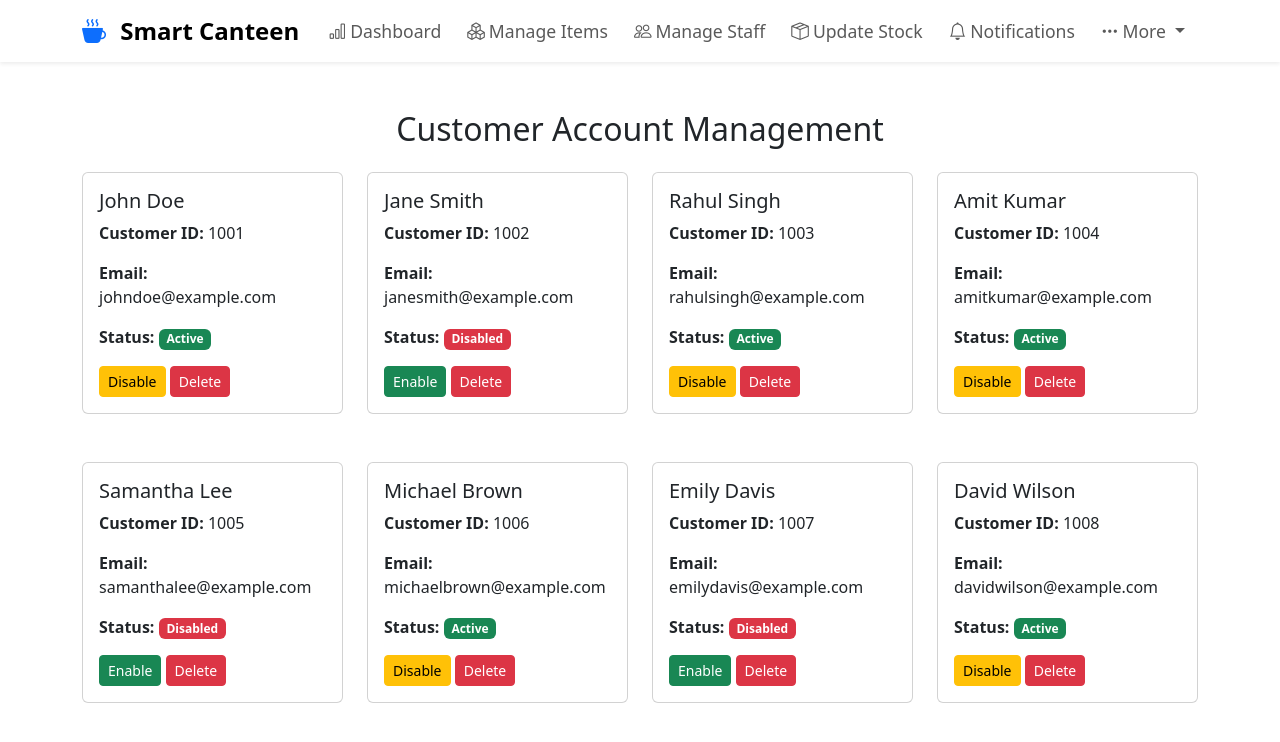
After one commit to alanandrewvarghese/SmartCanteen, a Django app: template staff/templates/manage_customers.html in a window 1280 px wide. The commit adds this page. Shown: the top 742 px of the page. Run offline with Django 5.2, Linux system fonts and the light colour scheme; the template is opened without the code that fills it, so the values that code supplies are empty; some libraries are stand-ins or nearby versions.

Commit message:
Add manage_customers.html

```diff
--- a/staff/templates/add_item.html
+++ b/staff/templates/add_item.html
@@ -87,7 +87,7 @@ body {
         <i class="bi bi-three-dots me-1"></i>More
     </a>
     <ul class="dropdown-menu dropdown-menu-end" aria-labelledby="navbarDropdown">
-        <li><a class="dropdown-item" href="{% url 'view_orders' %}"><i class="bi bi-person-lines-fill me-2"></i>Manage Customer</a></li>
+        <li><a class="dropdown-item" href="{% url 'manage_customers' %}"><i class="bi bi-person-lines-fill me-2"></i>Manage Customer</a></li>
         <li><a class="dropdown-item" href="{% url 'khattabook' %}"><i class="bi bi-journal me-2"></i>KhattaBook</a></li>
         <li><a class="dropdown-item" href="{% url 'raise_issue' %}"><i class="bi bi-clipboard-check me-2"></i>Daily Accounts</a></li>
         <li><a class="dropdown-item" href="{% url 'raise_issue' %}"><i class="bi bi-exclamation-triangle me-2"></i>Manage Issue</a></li>
--- a/staff/templates/add_staff.html
+++ b/staff/templates/add_staff.html
@@ -59,7 +59,7 @@ body {
         <i class="bi bi-three-dots me-1"></i>More
     </a>
     <ul class="dropdown-menu dropdown-menu-end" aria-labelledby="navbarDropdown">
-        <li><a class="dropdown-item" href="{% url 'view_orders' %}"><i class="bi bi-person-lines-fill me-2"></i>Manage Customer</a></li>
+        <li><a class="dropdown-item" href="{% url 'manage_customers' %}"><i class="bi bi-person-lines-fill me-2"></i>Manage Customer</a></li>
         <li><a class="dropdown-item" href="{% url 'khattabook' %}"><i class="bi bi-journal me-2"></i>KhattaBook</a></li>
         <li><a class="dropdown-item" href="{% url 'raise_issue' %}"><i class="bi bi-clipboard-check me-2"></i>Daily Accounts</a></li>
         <li><a class="dropdown-item" href="{% url 'raise_issue' %}"><i class="bi bi-exclamation-triangle me-2"></i>Manage Issue</a></li>
--- /dev/null
+++ b/staff/templates/manage_customers.html
@@ -0,0 +1,188 @@
+{% extends 'base.html' %}
+
+{% block title %}Manage Customer{% endblock title %}
+
+{% block style %}{%endblock style%}
+
+{% block navlinks %}
+
+
+<li class="nav-item">
+    <a class="nav-link " href="{% url 'staff_dashboard' %}">
+        <i class="bi bi-bar-chart me-1"></i>Dashboard
+    </a>
+</li>
+<li class="nav-item">
+    <a class="nav-link" href="{% url 'manage_item' %}">
+        <i class="bi bi-boxes me-1"></i>Manage Items
+    </a>
+</li>
+<li class="nav-item">
+    <a class="nav-link" href="{% url 'manage_staff' %}">
+        <i class="bi bi-people me-1"></i>Manage Staff
+    </a>
+</li>
+<li class="nav-item">
+    <a class="nav-link"  href="{% url 'update_stock' %}">
+        <i class="bi bi-box-seam me-1"></i>Update Stock
+
+    </a>
+</li>
+<li class="nav-item">
+    <a class="nav-link" href="{% url 'staff_notification' %}">
+        <i class="bi bi-bell me-1"></i>Notifications
+    </a>
+</li>
+<li class="nav-item dropdown">
+    <a class="nav-link dropdown-toggle" href="#" id="navbarDropdown" role="button" data-bs-toggle="dropdown" aria-expanded="false">
+        <i class="bi bi-three-dots me-1"></i>More
+    </a>
+    <ul class="dropdown-menu dropdown-menu-end" aria-labelledby="navbarDropdown">
+        <li><a class="dropdown-item active" aria-current="page" href="{% url 'manage_customers' %}"><i class="bi bi-person-lines-fill me-2"></i>Manage Customer</a></li>
+        <li><a class="dropdown-item" href="{% url 'khattabook' %}"><i class="bi bi-journal me-2"></i>KhattaBook</a></li>
+        <li><a class="dropdown-item" href="{% url 'raise_issue' %}"><i class="bi bi-clipboard-check me-2"></i>Daily Accounts</a></li>
+        <li><a class="dropdown-item" href="{% url 'raise_issue' %}"><i class="bi bi-exclamation-triangle me-2"></i>Manage Issue</a></li>
+        <li><hr class="dropdown-divider"></li>
+        <li><a class="dropdown-item" href="{% url 'app_logout' %}"><i class="bi bi-box-arrow-right me-2"></i>Logout</a></li>
+    </ul>
+</li>
+
+
+{% endblock navlinks %}
+
+{% block messages %}{% endblock messages %}
+
+{% block content %}
+
+<div class="container mt-5">
+    <h2 class="text-center mb-4">Customer Account Management</h2>
+
+    <!-- Slot 1: Premium Customers -->
+    <div class="mb-4">
+
+        <div class="row">
+            <!-- Customer 1 -->
+            <div class="col-md-3">
+                <div class="card mb-4">
+                    <div class="card-body">
+                        <h5 class="card-title">John Doe</h5>
+                        <p class="card-text"><strong>Customer ID:</strong> 1001</p>
+                        <p class="card-text"><strong>Email:</strong> johndoe@example.com</p>
+                        <p class="card-text"><strong>Status:</strong> <span class="badge bg-success">Active</span></p>
+                        <button class="btn btn-warning btn-sm">Disable</button>
+                        <button class="btn btn-danger btn-sm">Delete</button>
+                    </div>
+                </div>
+            </div>
+
+            <!-- Customer 2 -->
+            <div class="col-md-3">
+                <div class="card mb-4">
+                    <div class="card-body">
+                        <h5 class="card-title">Jane Smith</h5>
+                        <p class="card-text"><strong>Customer ID:</strong> 1002</p>
+                        <p class="card-text"><strong>Email:</strong> janesmith@example.com</p>
+                        <p class="card-text"><strong>Status:</strong> <span class="badge bg-danger">Disabled</span></p>
+                        <button class="btn btn-success btn-sm">Enable</button>
+                        <button class="btn btn-danger btn-sm">Delete</button>
+                    </div>
+                </div>
+            </div>
+
+            <!-- Customer 3 -->
+            <div class="col-md-3">
+                <div class="card mb-4">
+                    <div class="card-body">
+                        <h5 class="card-title">Rahul Singh</h5>
+                        <p class="card-text"><strong>Customer ID:</strong> 1003</p>
+                        <p class="card-text"><strong>Email:</strong> rahulsingh@example.com</p>
+                        <p class="card-text"><strong>Status:</strong> <span class="badge bg-success">Active</span></p>
+                        <button class="btn btn-warning btn-sm">Disable</button>
+                        <button class="btn btn-danger btn-sm">Delete</button>
+                    </div>
+                </div>
+            </div>
+
+            <!-- Customer 4 -->
+            <div class="col-md-3">
+                <div class="card mb-4">
+                    <div class="card-body">
+                        <h5 class="card-title">Amit Kumar</h5>
+                        <p class="card-text"><strong>Customer ID:</strong> 1004</p>
+                        <p class="card-text"><strong>Email:</strong> amitkumar@example.com</p>
+                        <p class="card-text"><strong>Status:</strong> <span class="badge bg-success">Active</span></p>
+                        <button class="btn btn-warning btn-sm">Disable</button>
+                        <button class="btn btn-danger btn-sm">Delete</button>
+                    </div>
+                </div>
+            </div>
+        </div>
+    </div>
+
+    <!-- Slot 2: Regular Customers -->
+    <div class="mb-4">
+
+        <div class="row">
+            <!-- Customer 5 -->
+            <div class="col-md-3">
+                <div class="card mb-4">
+                    <div class="card-body">
+                        <h5 class="card-title">Samantha Lee</h5>
+                        <p class="card-text"><strong>Customer ID:</strong> 1005</p>
+                        <p class="card-text"><strong>Email:</strong> samanthalee@example.com</p>
+                        <p class="card-text"><strong>Status:</strong> <span class="badge bg-danger">Disabled</span></p>
+                        <button class="btn btn-success btn-sm">Enable</button>
+                        <button class="btn btn-danger btn-sm">Delete</button>
+                    </div>
+                </div>
+            </div>
+
+            <!-- Customer 6 -->
+            <div class="col-md-3">
+                <div class="card mb-4">
+                    <div class="card-body">
+                        <h5 class="card-title">Michael Brown</h5>
+                        <p class="card-text"><strong>Customer ID:</strong> 1006</p>
+                        <p class="card-text"><strong>Email:</strong> michaelbrown@example.com</p>
+                        <p class="card-text"><strong>Status:</strong> <span class="badge bg-success">Active</span></p>
+                        <button class="btn btn-warning btn-sm">Disable</button>
+                        <button class="btn btn-danger btn-sm">Delete</button>
+                    </div>
+                </div>
+            </div>
+
+            <!-- Customer 7 -->
+            <div class="col-md-3">
+                <div class="card mb-4">
+                    <div class="card-body">
+                        <h5 class="card-title">Emily Davis</h5>
+                        <p class="card-text"><strong>Customer ID:</strong> 1007</p>
+                        <p class="card-text"><strong>Email:</strong> emilydavis@example.com</p>
+                        <p class="card-text"><strong>Status:</strong> <span class="badge bg-danger">Disabled</span></p>
+                        <button class="btn btn-success btn-sm">Enable</button>
+                        <button class="btn btn-danger btn-sm">Delete</button>
+                    </div>
+                </div>
+            </div>
+
+            <!-- Customer 8 -->
+            <div class="col-md-3">
+                <div class="card mb-4">
+                    <div class="card-body">
+                        <h5 class="card-title">David Wilson</h5>
+                        <p class="card-text"><strong>Customer ID:</strong> 1008</p>
+                        <p class="card-text"><strong>Email:</strong> davidwilson@example.com</p>
+                        <p class="card-text"><strong>Status:</strong> <span class="badge bg-success">Active</span></p>
+                        <button class="btn btn-warning btn-sm">Disable</button>
+                        <button class="btn btn-danger btn-sm">Delete</button>
+                    </div>
+                </div>
+            </div>
+        </div>
+    </div>
+
+</div>
+
+{% endblock content %}
+
+{% block script %}{% endblock script %}
--- a/staff/templates/manage_item.html
+++ b/staff/templates/manage_item.html
@@ -73,7 +73,7 @@ body {
         <i class="bi bi-three-dots me-1"></i>More
     </a>
     <ul class="dropdown-menu dropdown-menu-end" aria-labelledby="navbarDropdown">
-        <li><a class="dropdown-item" href="{% url 'view_orders' %}"><i class="bi bi-person-lines-fill me-2"></i>Manage Customer</a></li>
+        <li><a class="dropdown-item" href="{% url 'manage_customers' %}"><i class="bi bi-person-lines-fill me-2"></i>Manage Customer</a></li>
         <li><a class="dropdown-item" href="{% url 'khattabook' %}"><i class="bi bi-journal me-2"></i>KhattaBook</a></li>
         <li><a class="dropdown-item" href="{% url 'raise_issue' %}"><i class="bi bi-clipboard-check me-2"></i>Daily Accounts</a></li>
         <li><a class="dropdown-item" href="{% url 'raise_issue' %}"><i class="bi bi-exclamation-triangle me-2"></i>Manage Issue</a></li>
--- a/staff/templates/manage_staff.html
+++ b/staff/templates/manage_staff.html
@@ -104,7 +104,7 @@ body {
         <i class="bi bi-three-dots me-1"></i>More
     </a>
     <ul class="dropdown-menu dropdown-menu-end" aria-labelledby="navbarDropdown">
-        <li><a class="dropdown-item" href="{% url 'view_orders' %}"><i class="bi bi-person-lines-fill me-2"></i>Manage Customer</a></li>
+        <li><a class="dropdown-item" href="{% url 'manage_customers' %}"><i class="bi bi-person-lines-fill me-2"></i>Manage Customer</a></li>
         <li><a class="dropdown-item" href="{% url 'khattabook' %}"><i class="bi bi-journal me-2"></i>KhattaBook</a></li>
         <li><a class="dropdown-item" href="{% url 'raise_issue' %}"><i class="bi bi-clipboard-check me-2"></i>Daily Accounts</a></li>
         <li><a class="dropdown-item" href="{% url 'raise_issue' %}"><i class="bi bi-exclamation-triangle me-2"></i>Manage Issue</a></li>
--- a/staff/templates/staff_dashboard.html
+++ b/staff/templates/staff_dashboard.html
@@ -60,7 +60,7 @@ body {
         <i class="bi bi-three-dots me-1"></i>More
     </a>
     <ul class="dropdown-menu dropdown-menu-end" aria-labelledby="navbarDropdown">
-        <li><a class="dropdown-item" href="{% url 'view_orders' %}"><i class="bi bi-person-lines-fill me-2"></i>Manage Customer</a></li>
+        <li><a class="dropdown-item" href="{% url 'manage_customers' %}"><i class="bi bi-person-lines-fill me-2"></i>Manage Customer</a></li>
         <li><a class="dropdown-item" href="{% url 'khattabook' %}"><i class="bi bi-journal me-2"></i>KhattaBook</a></li>
         <li><a class="dropdown-item" href="{% url 'raise_issue' %}"><i class="bi bi-clipboard-check me-2"></i>Daily Accounts</a></li>
         <li><a class="dropdown-item" href="{% url 'raise_issue' %}"><i class="bi bi-exclamation-triangle me-2"></i>Manage Issue</a></li>
--- a/staff/templates/staff_notification.html
+++ b/staff/templates/staff_notification.html
@@ -37,7 +37,7 @@
         <i class="bi bi-three-dots me-1"></i>More
     </a>
     <ul class="dropdown-menu dropdown-menu-end" aria-labelledby="navbarDropdown">
-        <li><a class="dropdown-item" href="{% url 'view_orders' %}"><i class="bi bi-person-lines-fill me-2"></i>Manage Customer</a></li>
+        <li><a class="dropdown-item" href="{% url 'manage_customers' %}"><i class="bi bi-person-lines-fill me-2"></i>Manage Customer</a></li>
         <li><a class="dropdown-item" href="{% url 'khattabook' %}"><i class="bi bi-journal me-2"></i>KhattaBook</a></li>
         <li><a class="dropdown-item" href="{% url 'raise_issue' %}"><i class="bi bi-clipboard-check me-2"></i>Daily Accounts</a></li>
         <li><a class="dropdown-item" href="{% url 'raise_issue' %}"><i class="bi bi-exclamation-triangle me-2"></i>Manage Issue</a></li>
--- a/staff/templates/update_stock.html
+++ b/staff/templates/update_stock.html
@@ -43,7 +43,7 @@
         <i class="bi bi-three-dots me-1"></i>More
     </a>
     <ul class="dropdown-menu dropdown-menu-end" aria-labelledby="navbarDropdown">
-        <li><a class="dropdown-item" href="{% url 'view_orders' %}"><i class="bi bi-person-lines-fill me-2"></i>Manage Customer</a></li>
+        <li><a class="dropdown-item" href="{% url 'manage_customers' %}"><i class="bi bi-person-lines-fill me-2"></i>Manage Customer</a></li>
         <li><a class="dropdown-item" href="{% url 'khattabook' %}"><i class="bi bi-journal me-2"></i>KhattaBook</a></li>
         <li><a class="dropdown-item" href="{% url 'raise_issue' %}"><i class="bi bi-clipboard-check me-2"></i>Daily Accounts</a></li>
         <li><a class="dropdown-item" href="{% url 'raise_issue' %}"><i class="bi bi-exclamation-triangle me-2"></i>Manage Issue</a></li>
--- a/staff/urls.py
+++ b/staff/urls.py
@@ -10,6 +10,7 @@ urlpatterns = [
     path('update_stock/',views.update_stock,name='update_stock'),
     path('staff_notification/',views.staff_notification,name='staff_notification'),
     path('item/delete/<int:item_id>/', views.delete_item, name='delete_item'),
+    path('manage_customers/',views.manage_customers,name='manage_customers'),
 
 
 
--- a/staff/views.py
+++ b/staff/views.py
@@ -96,3 +96,7 @@ def update_stock(request):
 @staff_required
 def staff_notification(request):
     return render(request, 'staff_notification.html')
+
+@staff_required
+def manage_customers(request):
+    return render(request, 'manage_customers.html')
```
